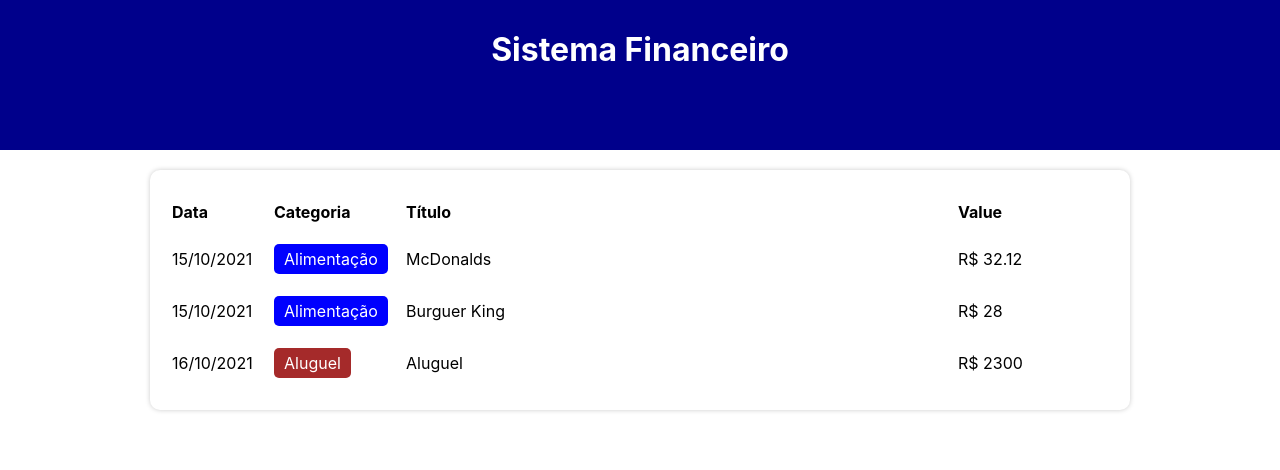
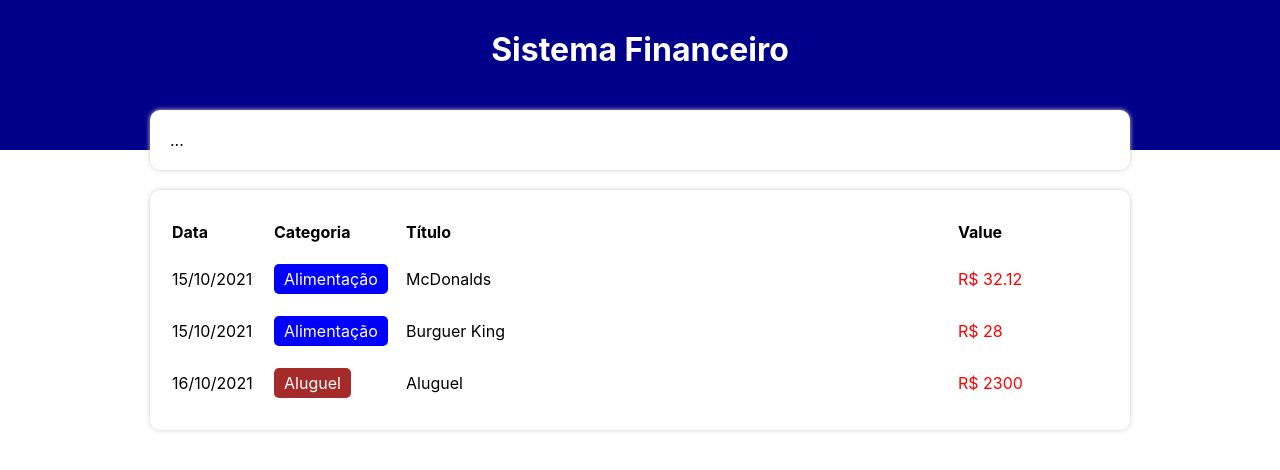
Before and after one commit to marciojordao2011/Sistema-Finaneceiro, a React (Create React App) app: page / in a window 1280 px wide. Shown: the top 470 px of the page. Built offline with nearby package versions, Linux system fonts and the light colour scheme.

Commit message:
InfoArea

```diff
--- a/src/App.tsx
+++ b/src/App.tsx
@@ -6,6 +6,7 @@
 import {items} from './data/items';
 import { getcurrentMonth, filterListByMonth } from './helpers/dateFilter';
 import { TableArea } from './components/TableArea/Index';
+import { InfoArea } from './components/InfoArea/Index';
 
 const App = () => {
   const [list, setlist] = useState(items);
@@ -22,7 +23,7 @@
         <C.HeaderText>Sistema Financeiro</C.HeaderText>
       </C.Header>
       <C.Body>
-        {/*Area de informações*/}
+        <InfoArea />
 
         {/*Area de inserção*/}
 
--- /dev/null
+++ b/src/components/InfoArea/Index.tsx
@@ -0,0 +1,9 @@
+import * as C from './Style';
+export const InfoArea = () => {
+    return (
+        <C.Container>
+            ...
+        </C.Container>
+    );
+
+}
--- /dev/null
+++ b/src/components/InfoArea/Style.ts
@@ -0,0 +1,9 @@
+import styled from "styled-components";
+
+export const Container = styled.div`
+    background-color: #FFF;
+    box-shadow: 0px 0px 5px #CCC;
+    border-radius: 10px;
+    padding: 20px;
+    margin-top: -40px;
+`;
--- a/src/components/TableItem/Index.tsx
+++ b/src/components/TableItem/Index.tsx
@@ -17,7 +17,11 @@
                 </C.Category>
             </C.TableColumn>
             <C.TableColumn>{item.title}</C.TableColumn>
-            <C.TableColumn>R$ {item.value}</C.TableColumn>
+            <C.TableColumn>
+                <C.Value color={categories[item.category].expense ? 'red' : 'green'}>
+                    R$ {item.value}
+                </C.Value>
+            </C.TableColumn>
         </C.TableLine>
     );
 }
--- a/src/components/TableItem/Style.ts
+++ b/src/components/TableItem/Style.ts
@@ -13,3 +13,7 @@
     color: #FFF;
     background-color: ${props => props.color};
 `;
+
+export const Value = styled.div<{color: string}>`
+    color: ${props => props.color};
+`;
```
